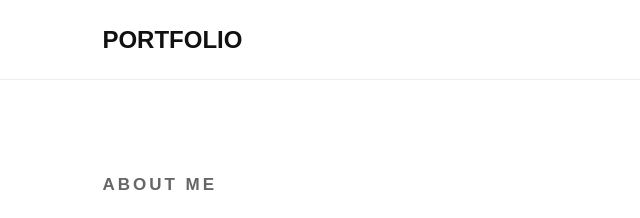
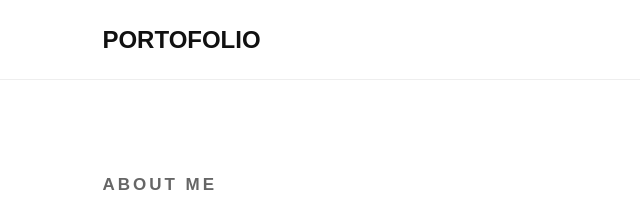
Before and after one commit to khiyarqs/portofolio, a plain HTML site: page index.html in a window 1280 px wide. Shown: the top 218 px of the page, 0-640 px from the left. Drawn offline with Linux system fonts and the light colour scheme; files whose address does not match are found by name.

Commit message:
Update index.html

```diff
--- a/index.html
+++ b/index.html
@@ -32,7 +32,7 @@
     <nav>
 
         <div class="logo">
-            PORTFOLIO
+            PORTOFOLIO
         </div>
 
 
```
